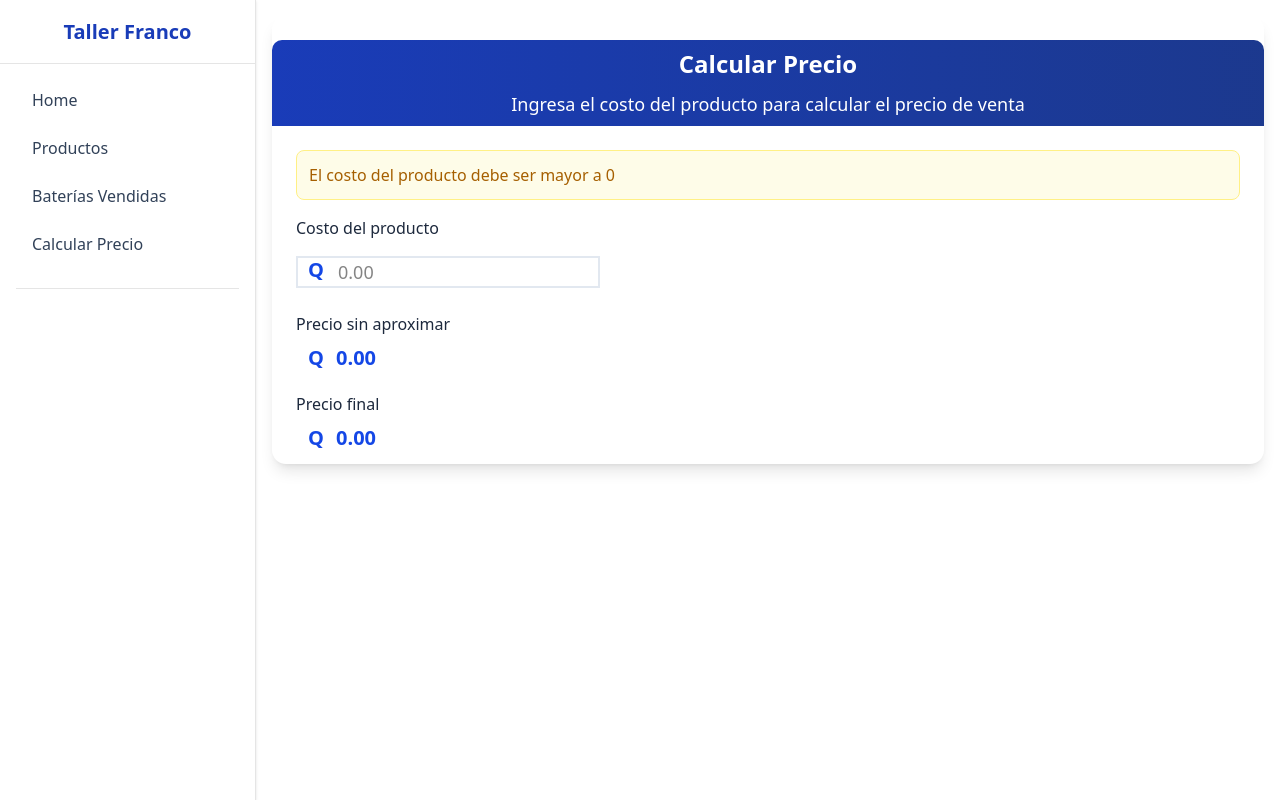
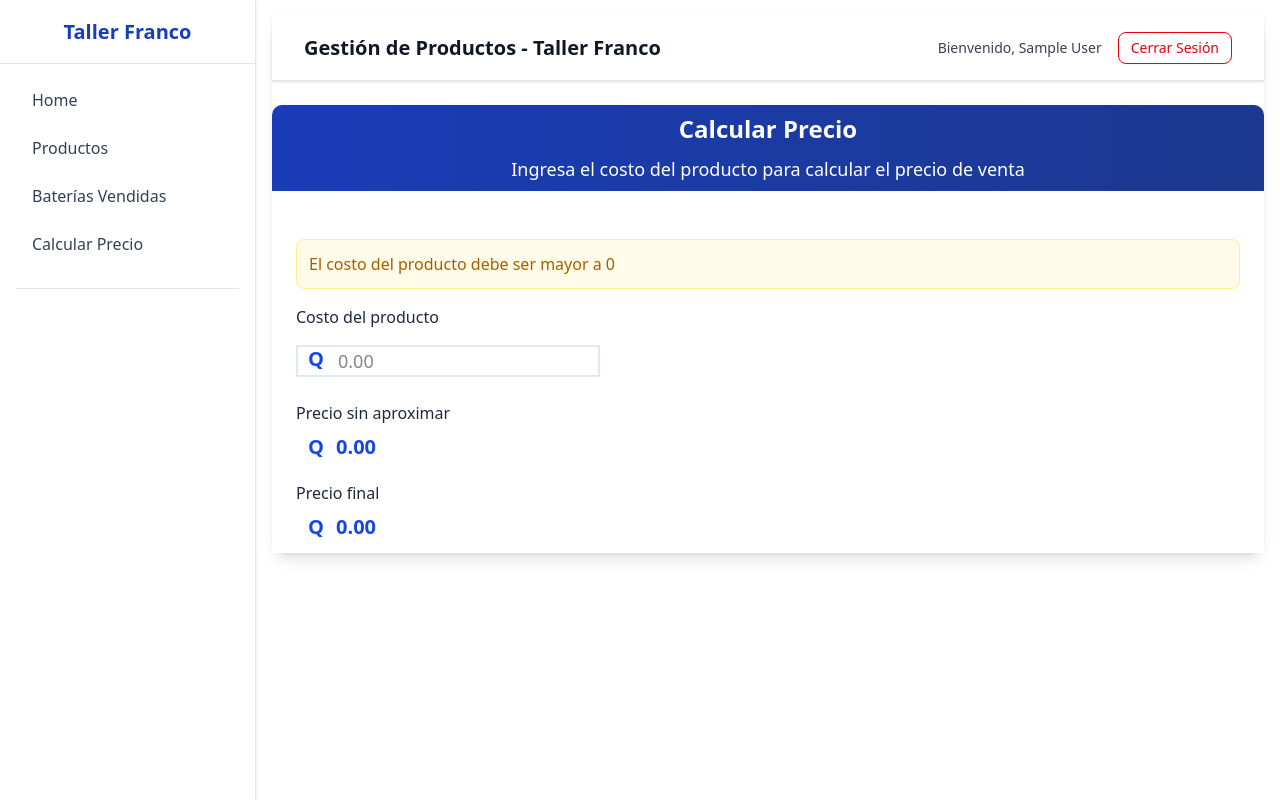
Before and after one commit to NahtanDevFS/taller_franco_frontend, a Next.js app: page /calcular-precio in a window 1280 px wide. Built offline with nearby package versions, Linux system fonts and the light colour scheme; sample sign-in values are in the browser's storage.

Commit message:
fix: no se había agregado el header en el módulo para calcular precio de producto

```diff
--- a/app/calcular-precio/page.tsx
+++ b/app/calcular-precio/page.tsx
@@ -11,6 +11,7 @@ import {
   CardTitle,
 } from "@/components/ui/card";
 import { Label } from "@/components/ui/label";
+import Header from "@/components/Header";
 
 export default function CalcularPrecioPage() {
   const router = useRouter();
@@ -63,7 +64,8 @@ export default function CalcularPrecioPage() {
   }
 
   return (
-    <Card className="w-full shadow-lg border-0 border-blue-200 bg-white">
+    <Card className="w-full py-0 shadow-lg border-0 border-blue-200 bg-white">
+      <Header title="Gestión de Productos - Taller Franco" />
       <CardHeader className="space-y-1 p-2 bg-gradient-to-r from-blue-800 to-blue-900 text-white rounded-t-lg">
         <CardTitle className="text-2xl font-bold text-center">
           Calcular Precio
@@ -72,7 +74,7 @@ export default function CalcularPrecioPage() {
           Ingresa el costo del producto para calcular el precio de venta
         </CardDescription>
       </CardHeader>
-      <CardContent className="bg-white">
+      <CardContent className="bg-white py-6">
         <form className="space-y-4">
           {error && (
             <div className="p-3 bg-yellow-50 border border-yellow-200 rounded-md">
--- a/app/dashboard/page.tsx
+++ b/app/dashboard/page.tsx
@@ -58,6 +58,9 @@ export default function DashboardPage() {
                   Aquí puedes ver las baterías vendidas, modificarlas, agregar
                   nuevas o eliminar las que se devolvieron por garantía.
                 </p>
+                <p className="text-gray-600 text-sm sm:text-base mt-2">
+                  Aquí puedes calcular el precio de venta de un producto.
+                </p>
               </CardContent>
             </Card>
 
```
